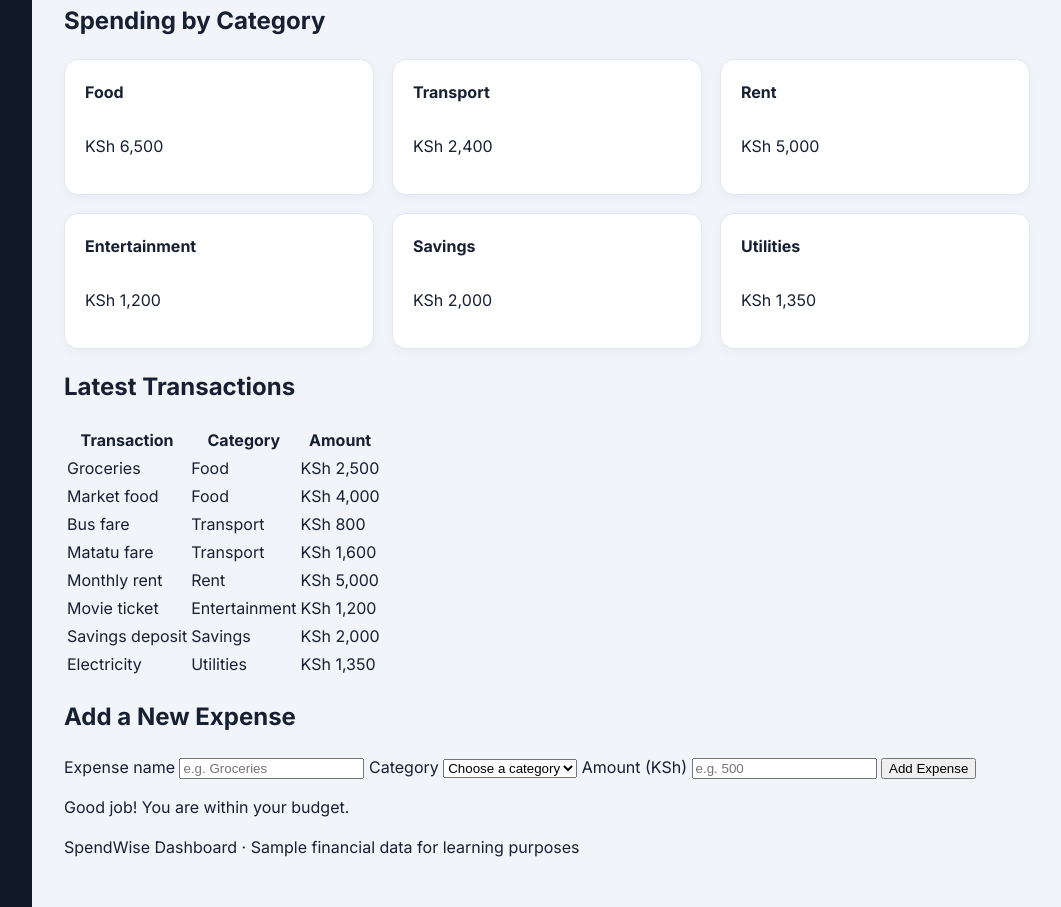
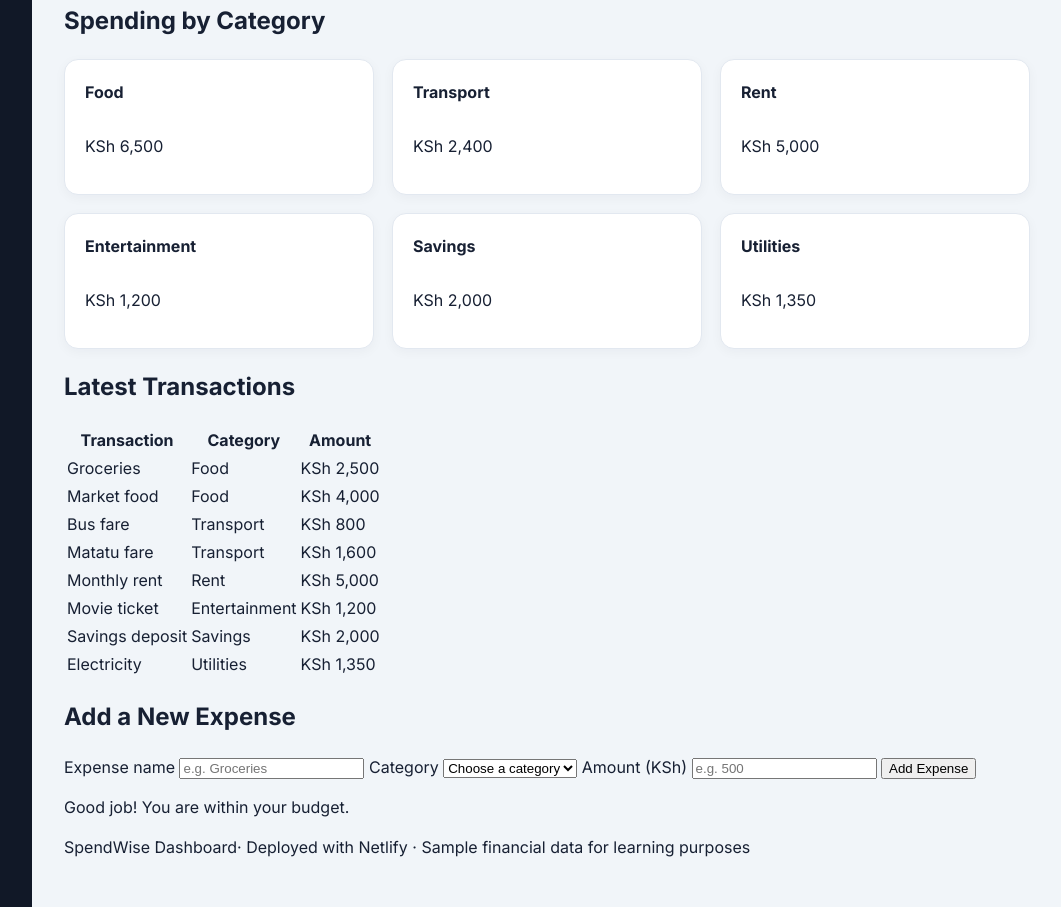
Before and after one commit to peterochihaiomiyang-sudo/my-budget-tracker-week2, a plain HTML site: page index.html in a window 1280 px wide. Shown: the part 861-1768 px from the top of the page, without its empty margins (218-1279 px from the left). Drawn offline with Linux system fonts and the light colour scheme.

Commit message:
Update footer text with deployment information

```diff
--- a/index.html
+++ b/index.html
@@ -168,7 +168,7 @@
             </section>
 
             <footer>
-                <p>SpendWise Dashboard · Sample financial data for learning purposes</p>
+                <p>SpendWise Dashboard· Deployed with Netlify · Sample financial data for learning purposes</p>
             </footer>
         </main>
     </div>
```
